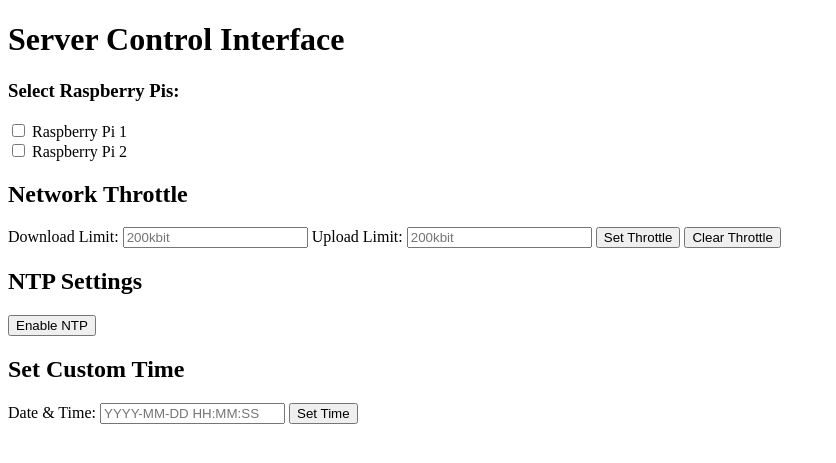
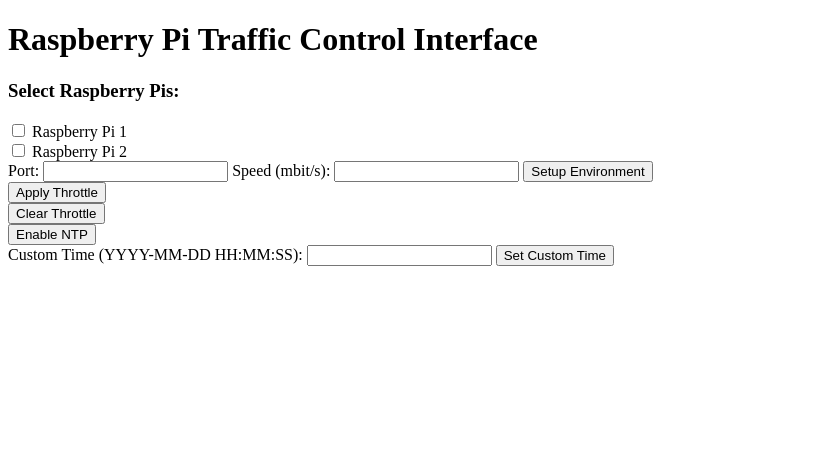
Before and after one commit to rezuanul/ThrottleAndTimeSet, a Flask app: page / in a window 1280 px wide. Shown: the top 463 px of the page, without its empty margins (0-836 px from the left). Run offline with Flask 3, Linux system fonts and the light colour scheme.

Commit message:
Updated index.html

```diff
--- a/templates/index.html
+++ b/templates/index.html
@@ -1,37 +1,29 @@
 <!DOCTYPE html>
 <html lang="en">
-
 <head>
     <meta charset="UTF-8">
-    <meta name="viewport" content="width=device-width, initial-scale=1.0">
-    <title>Server Control</title>
+    <title>Raspberry Pi Traffic Control Interface</title>
+    <script src="https://code.jquery.com/jquery-3.6.0.min.js"></script>
 </head>
-
 <body>
-
-    <h1>Server Control Interface</h1>
+    <h1>Raspberry Pi Traffic Control Interface</h1>
 
     <h3>Select Raspberry Pis:</h3>
-    <input type="checkbox" id="raspberryPi1" value="http://192.168.82.72:5001"> Raspberry Pi 1 <br>
-    <input type="checkbox" id="raspberryPi2" value="http://192.168.82.69:5000"> Raspberry Pi 2 <br>
+    <input type="checkbox" id="raspberryPi1" value="http://192.168.181.72:5001"> Raspberry Pi 1 <br>
+    <input type="checkbox" id="raspberryPi2" value="http://192.168.181.69:5000"> Raspberry Pi 2 <br>
 
-    <h2>Network Throttle</h2>
-    <label for="downloadLimit">Download Limit:</label>
-    <input type="text" id="downloadLimit" placeholder="200kbit">
-    <label for="uploadLimit">Upload Limit:</label>
-    <input type="text" id="uploadLimit" placeholder="200kbit">
-    <button onclick="setThrottle()">Set Throttle</button>
-    <button onclick="clearThrottle()">Clear Throttle</button>
+    Port: <input type="number" id="port">
+    Speed (mbit/s): <input type="number" id="speed">
+    <button id="setup-environment">Setup Environment</button><br>
 
-    <h2>NTP Settings</h2>
-    <button onclick="enableNTP()">Enable NTP</button>
+    <button id="throttle">Apply Throttle</button><br>
 
-    <h2>Set Custom Time</h2>
-    <label for="dateTime">Date & Time:</label>
-    <input type="text" id="dateTime" placeholder="YYYY-MM-DD HH:MM:SS">
-    <button onclick="setCustomTime()">Set Time</button>
+    <button id="clear-throttle">Clear Throttle</button><br>
 
-    <p id="message"></p>
+    <button id="enable-ntp">Enable NTP</button><br>
+
+    Custom Time (YYYY-MM-DD HH:MM:SS): <input type="text" id="custom-time">
+    <button id="set-custom-time">Set Custom Time</button><br>
 
     <script>
         function getSelectedPis() {
@@ -45,76 +37,57 @@
             return pis;
         }
 
-        async function postData(piUrl, endpoint = '', data = {}) {
-            const url = piUrl + endpoint;
-            try {
-                const response = await fetch(url, {
-                    method: 'POST',
-                    headers: {
-                        'Content-Type': 'application/json'
+        function postRequest(url, data, callback) {
+            const pis = getSelectedPis();
+            pis.forEach(piUrl => {
+                $.ajax({
+                    type: "POST",
+                    url: piUrl + url,
+                    contentType: "application/json",
+                    data: JSON.stringify(data),
+                    success: function(response) {
+                        alert(response.message + " for " + piUrl);
+                        if (callback) callback();
                     },
-                    body: JSON.stringify(data)
-                });
-
-                if (!response.ok) {
-                    throw new Error(`Request failed with status: ${response.status}`);
-                }
-                return response.json();
-
-            } catch (error) {
-                console.error("Failed to post data:", error);
-                return { message: error.message || "An error occurred." };
-            }
-        }
-
-        function executeForAllPis(func) {
-            const pis = getSelectedPis();
-            pis.forEach(pi => {
-                func(pi);
-            });
-        }
-
-        function setThrottle() {
-            const downloadLimit = document.getElementById('downloadLimit').value;
-            const uploadLimit = document.getElementById('uploadLimit').value;
-
-            executeForAllPis(pi => {
-                postData(pi, '/set_throttle', {
-                    downloadLimit,
-                    uploadLimit
-                }).then(data => {
-                    document.getElementById('message').innerText += data.message + " for " + pi + "\n";
+                    error: function(xhr) {
+                        alert("Error for " + piUrl + ": " + xhr.responseText);
+                    }
                 });
             });
         }
 
-        function clearThrottle() {
-            executeForAllPis(pi => {
-                postData(pi, '/clear_throttle').then(data => {
-                    document.getElementById('message').innerText += data.message + " for " + pi + "\n";
-                });
+        $(document).ready(function() {
+            $('#setup-environment').click(function() {
+                postRequest('/setup_environment', {});
             });
-        }
 
-        function enableNTP() {
-            executeForAllPis(pi => {
-                postData(pi, '/enable_ntp').then(data => {
-                    document.getElementById('message').innerText += data.message + " for " + pi + "\n";
-                });
+            $('#throttle').click(function() {
+                var port = $('#port').val();
+                var speed = $('#speed').val();
+                if (!port || !speed) {
+                    alert('Please enter both port number and speed limit.');
+                    return;
+                }
+                postRequest('/throttle', { port: port, speed: speed });
             });
-        }
 
-        function setCustomTime() {
-            const dateTime = document.getElementById('dateTime').value;
-            executeForAllPis(pi => {
-                postData(pi, '/set_custom_time', {
-                    dateTime
-                }).then(data => {
-                    document.getElementById('message').innerText += data.message + " for " + pi + "\n";
-                });
+            $('#clear-throttle').click(function() {
+                postRequest('/clear_throttle', {});
             });
-        }
+
+            $('#enable-ntp').click(function() {
+                postRequest('/enable_ntp', {});
+            });
+
+            $('#set-custom-time').click(function() {
+                var dateTime = $('#custom-time').val();
+                if (!dateTime) {
+                    alert('Please enter a date and time.');
+                    return;
+                }
+                postRequest('/set_custom_time', { dateTime: dateTime });
+            });
+        });
     </script>
 </body>
-
 </html>
```
